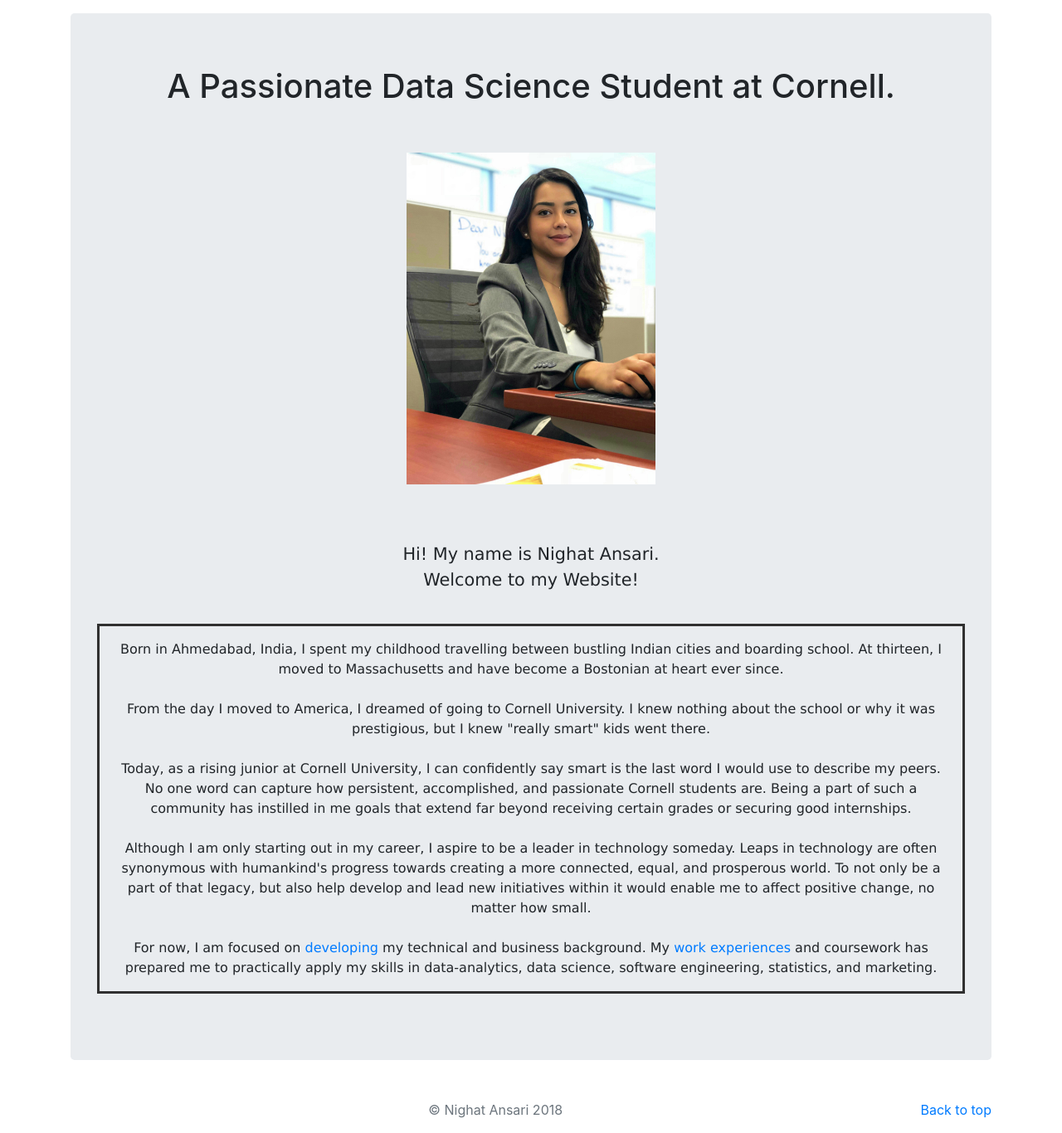
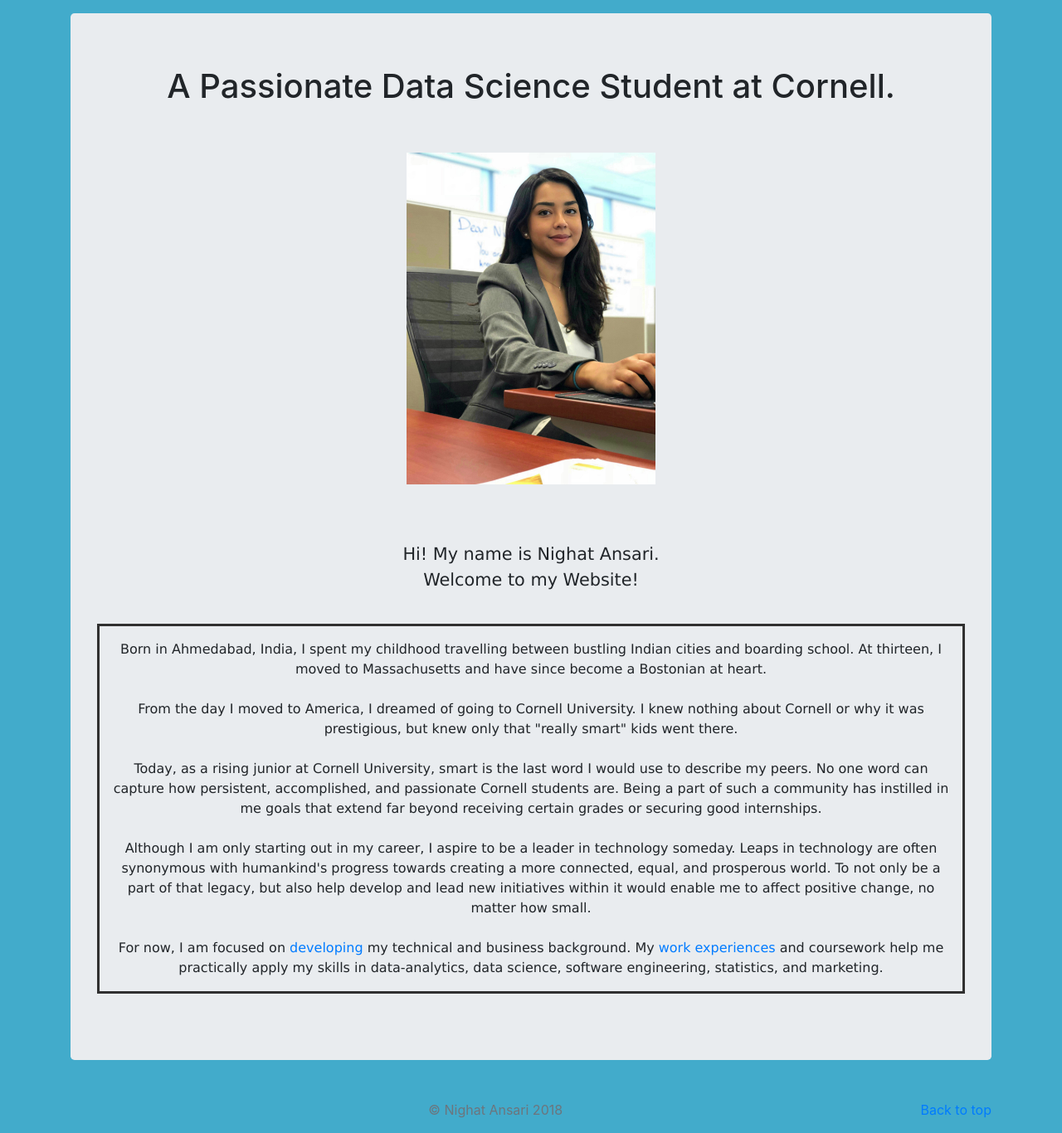
Before and after one commit to nighat3/Portfolio-Project, a Django app: page /about in a window 1280 px wide. Shown: the part 56-1422 px from the top of the page at 83% size. Run offline with Django 3.2, Linux system fonts and the light colour scheme; some libraries are stand-ins or nearby versions.

Commit message:
Pushing to github

```diff
--- a/jobs/templates/job_temps/about.html
+++ b/jobs/templates/job_temps/about.html
@@ -17,7 +17,7 @@
 
   </head>
 
-<body>
+
 
   <header>
     <nav class="navbar navbar-expand-lg navbar-dark bg-dark">
@@ -34,7 +34,7 @@
           </li> <li class="nav-item">
             <a class="nav-link active" href="{% url 'about' %}">About Me</a>
           </li> <li class="nav-item">
-            <a class="nav-link" href= "{% static 'NighatAnsariResume.pdf' %}">Resume</a>
+            <a class="nav-link" href= "{% static 'NighatAnsariResume2.pdf' %}">Resume</a>
           </li> <li class="nav-item">
             <a class="nav-link" href="{% url 'bloghome' %}">Experience</a>
           </li>
@@ -44,7 +44,12 @@
   </header>
 
   <main role="main">
+       <style>
+   body {
+    background-color: #42ABCB;
+    }
 
+</style>
       <div class="album py-3">
         <div class="container" >
       <section class="jumbotron text-center">
@@ -57,24 +62,27 @@
         </br>
         </br>
         </br>
+
+
         <p style="font-family:Verdana; font-size: 130%; padding: 1em;">Hi! My name is Nighat Ansari. <br>
         Welcome to my Website!
         <br>
-        <p style="border:3px; border-style:solid; border-color:#303030; font-family:Verdana; font-size: 100%; padding: 1em;">Born in Ahmedabad, India, I spent my childhood travelling between bustling Indian cities and boarding school. At thirteen, I moved to Massachusetts and have become a Bostonian at heart ever since.
+        <p style="border:3px; border-style:solid; border-color:#303030; font-family:Verdana; font-size: 100%; padding: 1em;">Born in Ahmedabad, India, I spent my
+        childhood travelling between bustling Indian cities and boarding school. At thirteen, I moved to Massachusetts and have since become a Bostonian at heart.
         <br>
         <br>
         From
-        the day I moved to America, I dreamed of going to Cornell University. I knew nothing about the school or why it was prestigious, but I knew "really smart" kids went there.
+        the day I moved to America, I dreamed of going to Cornell University. I knew nothing about Cornell or why it was prestigious, but knew only that "really smart" kids went there.
         <br>
         <br>
 
-        Today, as a rising junior at Cornell University, I can confidently say smart is the last word I would use to describe my peers. No one word can capture how
+        Today, as a rising junior at Cornell University, smart is the last word I would use to describe my peers. No one word can capture how
         persistent, accomplished, and passionate Cornell students are. Being a part of such a community has instilled in me goals that extend far beyond receiving certain grades or securing good internships.<br>
         <br>
         Although I am only starting out in my career, I aspire to be a leader in technology someday. Leaps in technology are often synonymous with humankind's progress towards creating a more connected, equal, and prosperous world.
         To not only be a part of that legacy, but also help develop and lead new initiatives within it would enable me to affect positive change, no matter how small.
         <br><br>
-        For now, I am focused on <a href= "{% url 'bloghome' %}"> developing</a> my technical and business background. My <a href= "{% url 'bloghome' %}"> work experiences</a> and coursework has prepared me to practically apply my skills in data-analytics, data science, software engineering, statistics,
+        For now, I am focused on <a href= "{% url 'bloghome' %}"> developing</a> my technical and business background. My <a href= "{% url 'bloghome' %}"> work experiences</a> and coursework help me practically apply my skills in data-analytics, data science, software engineering, statistics,
         and marketing.
         </p>
 
@@ -83,9 +91,10 @@
 
 
 
+     </div>
+            </section>
 
-        </div>
-    </section>
+
 </body>
 
   </main>
```
Also changed, not shown: jobs/templates/job_temps/home.html (+7 -1 lines), 2 other files.
